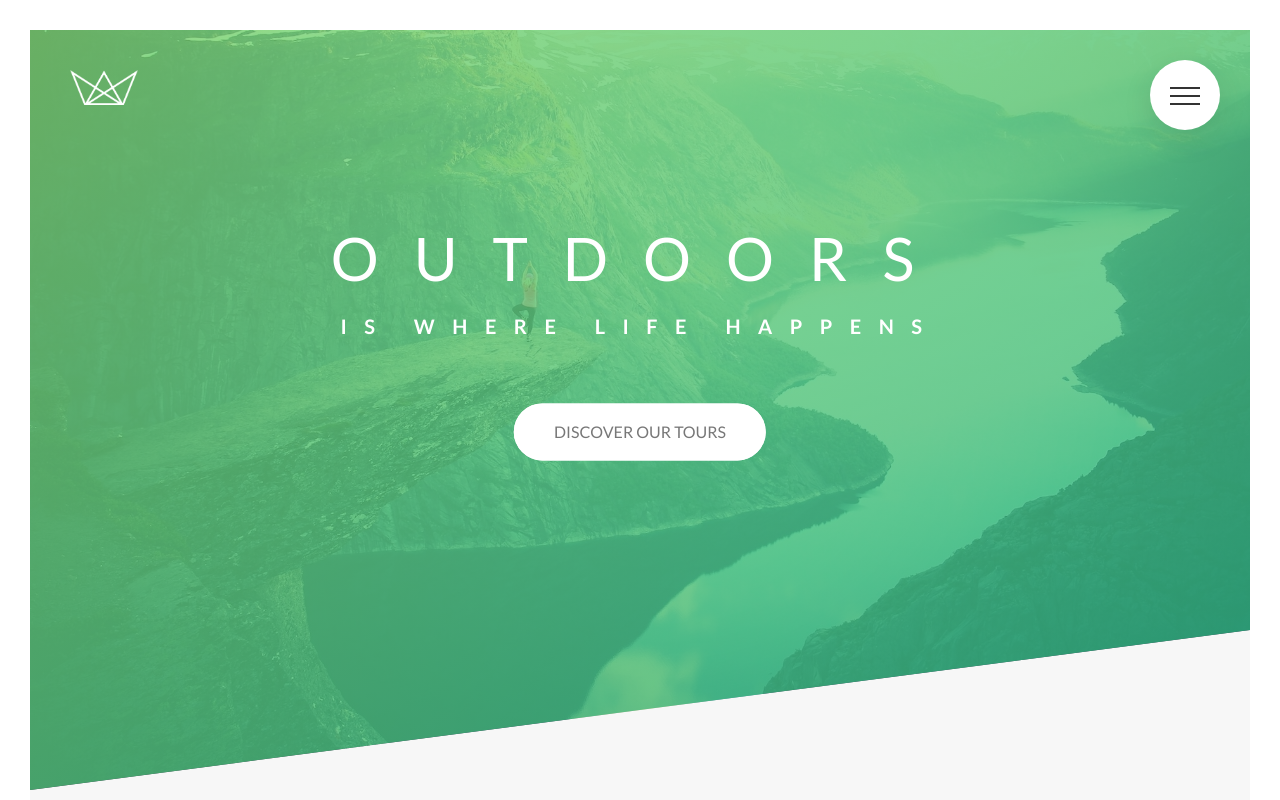
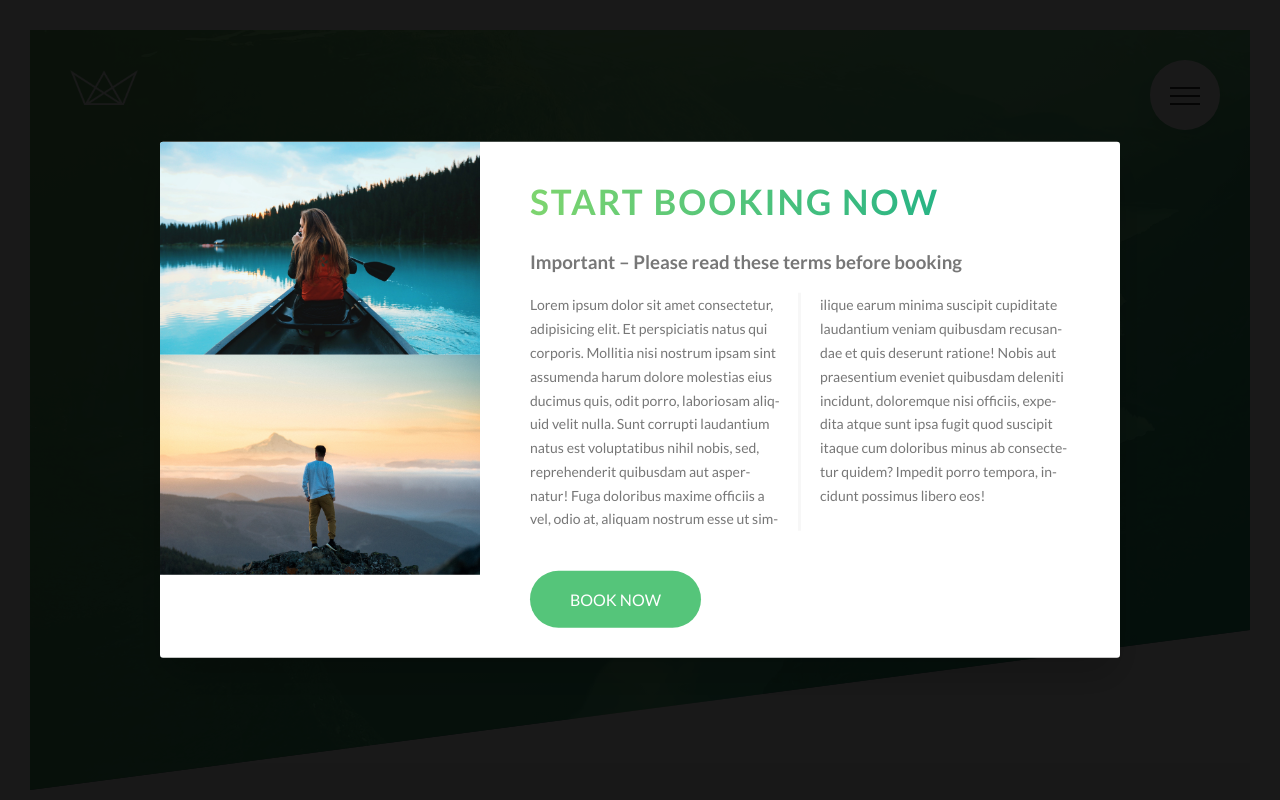
Before and after one commit to Mitso-ksr/natours, a website: page index.html in a window 1280 px wide. Shown: the top 800 px of the page. Drawn offline with Linux system fonts and the light colour scheme.

Commit message:
add booking modal

```diff
--- a/index.html
+++ b/index.html
@@ -311,6 +311,27 @@
         </div>
       </div>
     </footer>
+    <div class="popup">
+      <div class="popup__content">
+        <div class="popup__left">
+          <img src="/img/nat-8.jpg" alt="Tour photo" class="popup__img" />
+          <img src="/img/nat-9.jpg" alt="tour photo" class="popup__img" />
+        </div>
+        <div class="popup__right">
+          <h2 class="heading-secondary u-margin-bottom-small">Start booking now</h2>
+          <h3 class="heading-tertiary u-margin-bottom-small">Important &ndash; Please read these terms before booking</h3>
+          <p class="popup__text">
+            Lorem ipsum dolor sit amet consectetur, adipisicing elit. Et perspiciatis natus qui corporis. Mollitia nisi nostrum ipsam sint assumenda
+            harum dolore molestias eius ducimus quis, odit porro, laboriosam aliquid velit nulla. Sunt corrupti laudantium natus est voluptatibus
+            nihil nobis, sed, reprehenderit quibusdam aut aspernatur! Fuga doloribus maxime officiis a vel, odio at, aliquam nostrum esse ut similique
+            earum minima suscipit cupiditate laudantium veniam quibusdam recusandae et quis deserunt ratione! Nobis aut praesentium eveniet quibusdam
+            deleniti incidunt, doloremque nisi officiis, expedita atque sunt ipsa fugit quod suscipit itaque cum doloribus minus ab consectetur
+            quidem? Impedit porro tempora, incidunt possimus libero eos!
+          </p>
+          <a href="#" class="btn btn--green">Book now</a>
+        </div>
+      </div>
+    </div>
 
     <!--
       <section class="grid-test">
--- a/sass/abstracts/_mixings.scss
+++ b/sass/abstracts/_mixings.scss
@@ -5,3 +5,10 @@
     clear: both;
   }
 }
+
+@mixin absCenter {
+  position: absolute;
+  top: 50%;
+  left: 50%;
+  transform: translate(-50%, -50%);
+}
--- /dev/null
+++ b/sass/components/_popup.scss
@@ -0,0 +1,44 @@
+.popup {
+  display: block;
+  position: fixed;
+  top: 0;
+  left: 0;
+  height: 100vh;
+  width: 100%;
+  background-color: rgba($color-black, 0.9);
+  z-index: 1000000000;
+
+  &__content {
+    @include absCenter;
+    width: 75%;
+    background-color: $color-white;
+    box-shadow: 0 2rem 4rem rgba($color-black, 0.2);
+    border-radius: 3px;
+    display: table;
+    overflow: hidden;
+  }
+
+  &__left {
+    width: 33.33333333%;
+    display: table-cell;
+  }
+  &__right {
+    width: 66.666666667%;
+    display: table-cell;
+    vertical-align: middle;
+    padding: 3rem 5rem;
+  }
+  &__img {
+    display: block;
+    width: 100%;
+  }
+  &__text {
+    font-size: 1.4rem;
+    margin-bottom: 4rem;
+    column-count: 2;
+    column-gap: 4rem;
+    column-rule: 3px solid $color-gray-light-1;
+
+    hyphens: auto;
+  }
+}
--- a/sass/main.scss
+++ b/sass/main.scss
@@ -21,3 +21,4 @@
 @import "components/card";
 @import "components/story";
 @import "components/form";
+@import "components/popup";
```
Also changed, not shown: css/style.css.
